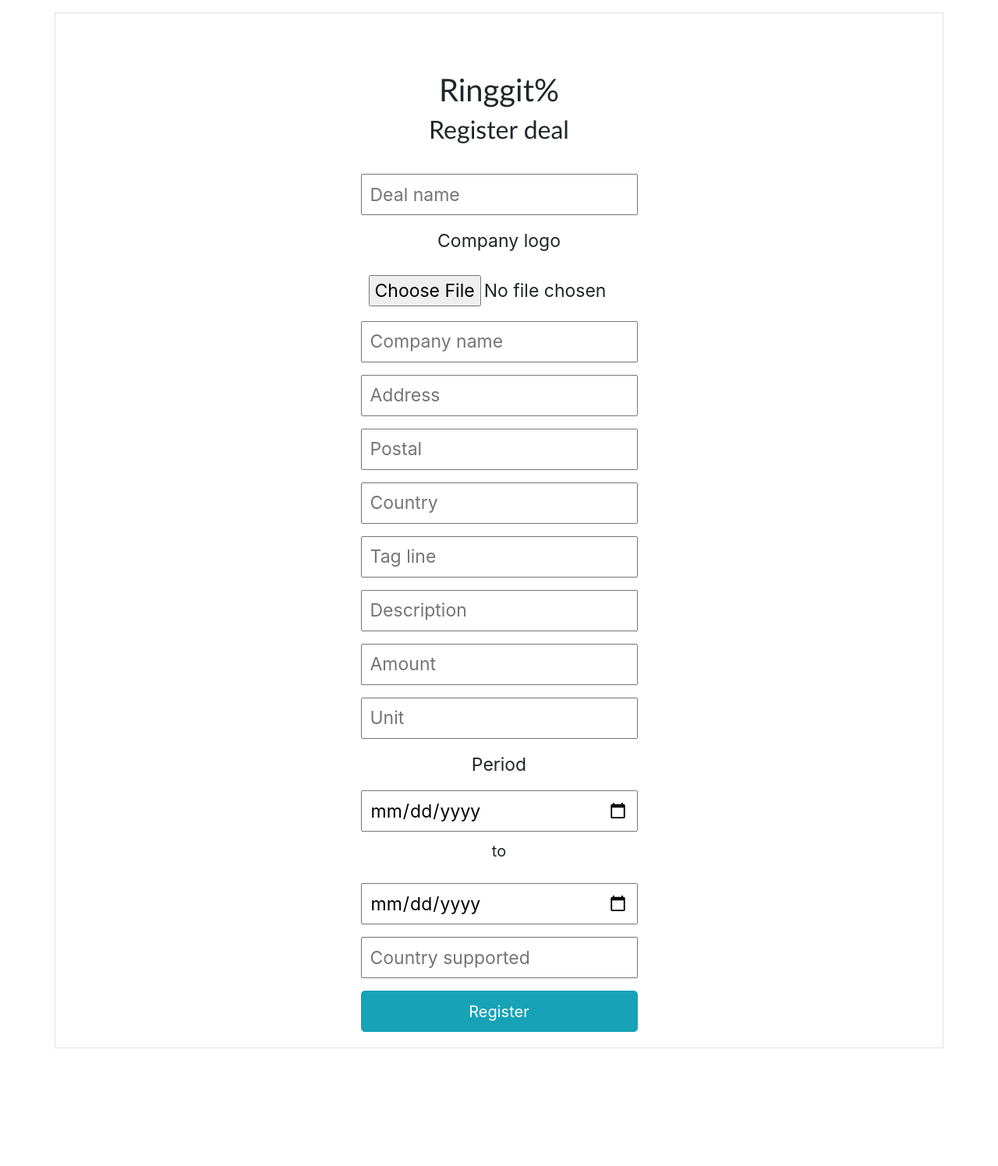
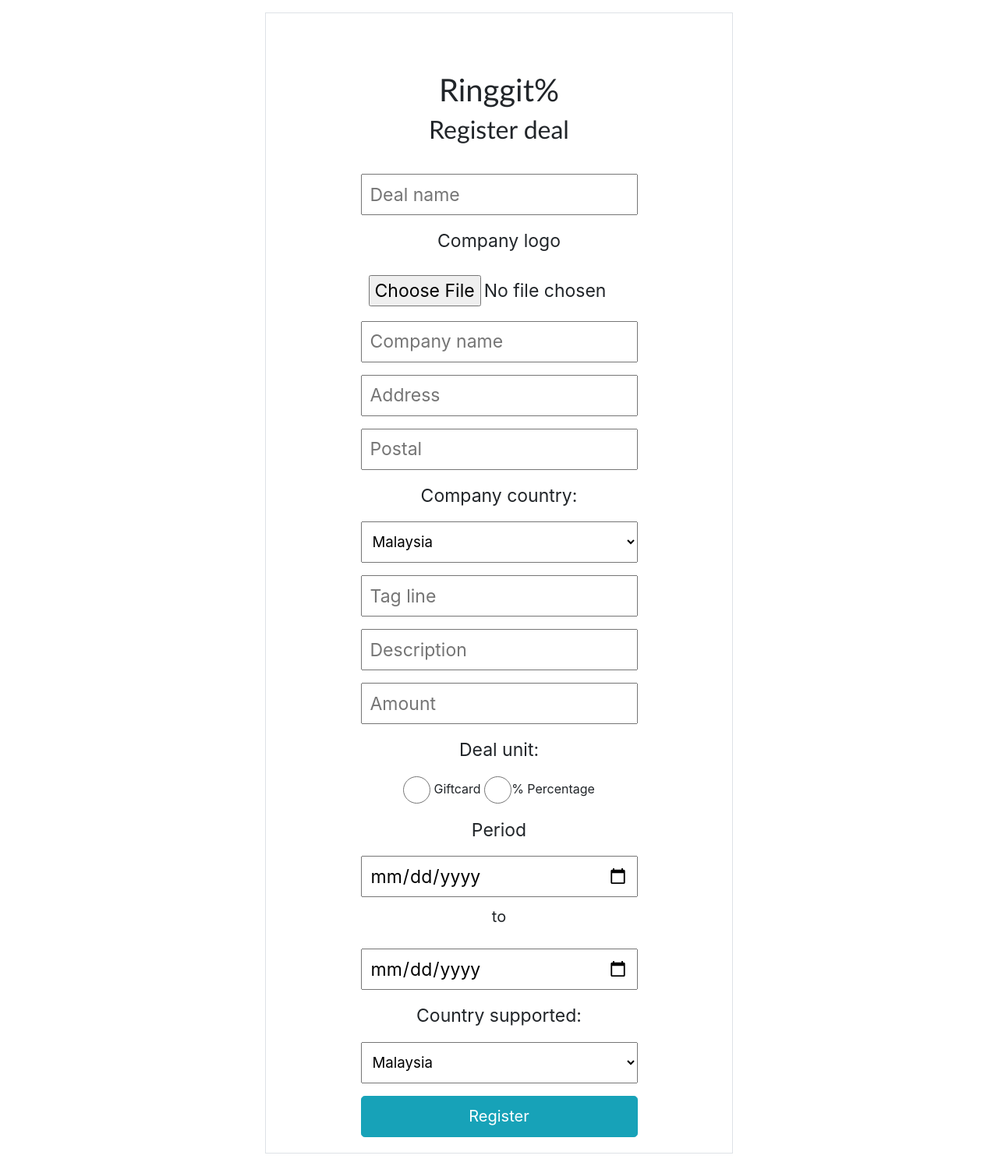
Before and after one commit to qayim/webapp1, a PHP site: page /dealregister.php in a window 1280 px wide. Shown: the whole page at 78% size. Before the commit the page ends 1345 px from the top, so only its background shows below. Run offline with PHP 8.4, Linux system fonts and the light colour scheme.

Commit message:
Update dealregister.php

```diff
--- a/dealregister.php
+++ b/dealregister.php
@@ -121,7 +121,10 @@
 		.container-sm{
 			text-align: center;
 			padding: 10px;
+			width:600px;
 		}
+
+
 		.logo{
 			font-family: "Trebuchet MS", sans-serif;
 			padding-top: 70px;
@@ -144,6 +147,12 @@
 			font-size: 20px;
 			padding: 10px;
 		}
+		#dcountry, #dcountrysupp{
+			padding:10px;
+			height:53px;
+			width:355px;
+			font-size:14pt;
+		}
 
 		</style>
     </head>
@@ -164,36 +173,73 @@
                         <input type="text" placeholder="Deal name" name="dname" id="dname">
 						<p> </p>
 
+						<div class="container-fixed">
 						<p class="dlogo">Company logo </p>
 							<input type="file" name="dlogo" id="dlogo" accept="*/image" />
+						</div>
 
 						<p> </p>
+
                         <input type="text" placeholder="Company name" name="dcompany" id="dcompany"></br>
+
 						<p> </p>
+
 						<input type="text" placeholder="Address" name="daddress" id="daddress">
+
 						<p> </p>
+
                         <input type="text" placeholder="Postal" name="dpostal" id="dpostal">
+
 						<p> </p>
-                        <input type="text" placeholder="Country" name="dcountry" id="dcountry"></br>
+						<p class="dlogo">Company country:</p>
+						<select name="dcountry" id="dcountry">
+							<option value="Malaysia">Malaysia</option>
+							<option value="Indonesia">Indonesia</option>
+							<option value="Brunei">Brunei</option>
+							<option value="Singapore">Singapore</option>
+						 </select>
+
 						<p> </p>
+
 						<input type="text" placeholder="Tag line" name="dtagline" id="dtagline">
+
 						<p> </p>
+
 						<input type="textarea" placeholder="Description" name="ddesc" id="ddesc">
+
 						<p> </p>
+
 						<input type="text" placeholder="Amount" name="damount" id="damount">
+
 						<p> </p>
-						<input type="text" placeholder="Unit" name="dunit" id="dunit">
+
+						<p class="dlogo">Deal unit: </p>
+							  <input type="radio" id="giftcard" name="dunit" value="giftcard" style="height:35px; width:35px; vertical-align: middle;">
+							  <label for="giftcard">Giftcard</label>
+							  <input type="radio" id="percentage" name="dunit" value="%" style="height:35px; width:35px; vertical-align: middle;>
+							  <label for="percentage">% Percentage</label>
+
 						<p> </p>
+
 						<p class="dlogo">Period </p>
 						<input type="date" name="start" id="start">
 						<p class="to">to</p>
 						<input type="date" name="end" id="end">
-						<p> </p>
-						<input type="text" placeholder="Country supported" name="dcountrysupp" id="dcountrysupp">
+
 						<p> </p>
 
+						<p class="dlogo">Country supported:</p>
+						<select name="dcountrysupp" id="dcountrysupp">
+							<option value="Malaysia">Malaysia</option>
+							<option value="Indonesia">Indonesia</option>
+							<option value="Brunei">Brunei</option>
+							<option value="Singapore">Singapore</option>
+						  </select>
+
+						<p> </p>
 
                         <input type="submit" name="insert"  class="btn btn-info btn-lg" value="Register">
+
 						<p> </p>
 
                     </form>
```
